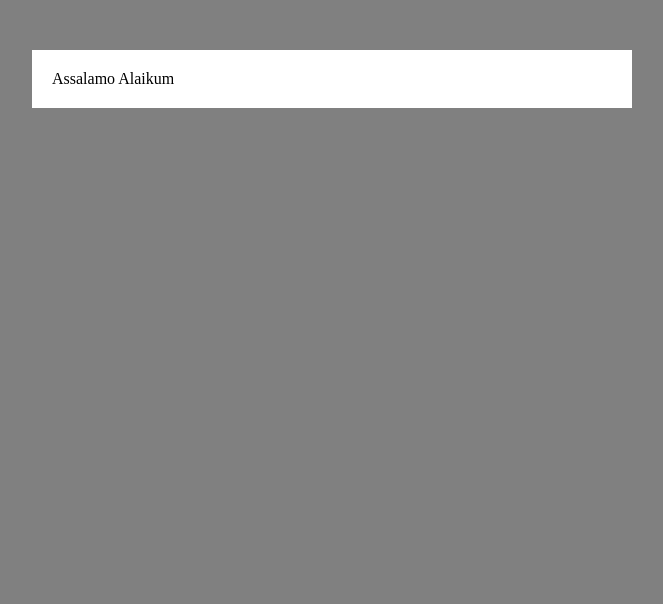
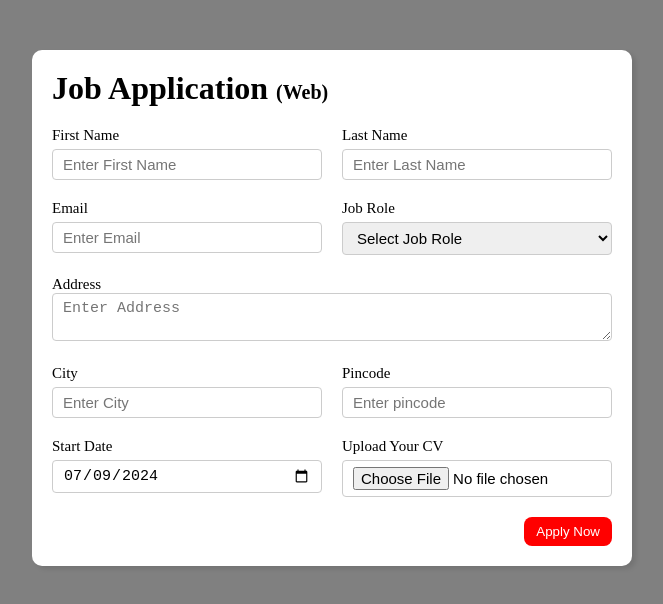
Before and after one commit to usman-saadat/HTML-CSS-Projects, a plain HTML site: page 2. Job Application Website/index.html in a window 1280 px wide. Shown: the whole page, without its empty margins (308-971 px from the left). Drawn offline with Linux system fonts and the light colour scheme.

Commit message:
9 July 2024 Changes

```diff
--- a/2. Job Application Website/index.html
+++ b/2. Job Application Website/index.html
@@ -10,8 +10,83 @@
 <body>
     <div class="container">
         <div class="apply_box">
-            Assalamo Alaikum
 
+            <h1>
+                Job Application
+                <span class="title_small">(Web)</span>
+            </h1>
+
+            <form action="">
+                <div class="form_container">
+
+                    <!--first name-->
+                    <div class="form_control">
+                        <label for="first_name">First Name</label>
+                        <input id="first_name" name="first_name" placeholder="Enter First Name"/>
+                    </div>
+
+                    <!--last name-->
+                    <div class="form_control">
+                        <label for="Last_name">Last Name</label>
+                        <input id="last_name" name="last_name" placeholder="Enter Last Name"/>
+                    </div>
+
+                    <!--email-->
+                    <div class="form_control">
+                        <label for="email">Email</label>
+                        <input type="email" id="email" name="email" placeholder="Enter Email"/>
+                    </div>
+
+                    <!--Job Role-->
+                    <div class="form_control">
+                        <label for="job_role">Job Role</label>
+                        <select id="job_role" name="job_role">
+                            <option value="">Select Job Role</option>
+                            <option value="frontend">Frontend Developer</option>
+                            <option value="backend">Backend Developer</option>
+                            <option value="full_stack">Full Stack Developer</option>
+                            <option value="ui_ux">UI UX Designer</option>
+                        </select>
+                    </div>
+
+                    <!--Address-->
+                    <div class="textarea_control">
+                        <label for="address">Address</label>
+                        <textarea id="address" name="address" row="4" cols="50" placeholder="Enter Address"></textarea>
+                    </div>
+
+                    <!--city-->
+                    <div class="form_control">
+                        <label for="city">City</label>
+                        <input id="city" name="city" placeholder="Enter City"/>
+                    </div>
+
+                    <!--Pin Code-->
+                    <div class="form_control">
+                        <label for="pincode">Pincode</label>
+                        <input type="number" id="pincode" name="pincode" placeholder="Enter pincode"/>
+                    </div>
+
+                    <!--Start Date-->
+                    <div class="form_control">
+                        <label for="date">Start Date</label>
+                        <input value="2024-07-09" type="date" name="date" id="date"/>
+                    </div>
+
+                    <!--Upload CV-->
+                    <div class="form_control">
+                        <label for="upload">Upload Your CV</label>
+                        <input type="file" name="upload" id="upload"/>
+                    </div>
+
+                </div>
+
+                <!--Apply Now Button-->
+                <div class="button_container">
+                    <button type="submit">Apply Now</button>
+                </div>
+
+            </form>
 
         </div>
 </body>
--- a/2. Job Application Website/style.css
+++ b/2. Job Application Website/style.css
@@ -19,4 +19,84 @@ body {
     background-color: white;
     margin: 0 auto;
     margin-top: 50px;
+    box-shadow: 4px 3px 5px rgba(0, 0, 0, 0.1);
+    border-radius: 10px;
 }
+
+.title_small {
+    font-size: 20px;
+}
+
+/* First we will align all the elements of HTML Document. Use grid for it. */
+
+.form_container {
+    margin-top: 20px;
+    display: grid;
+    grid-template-columns: repeat(auto-fit, minmax(200px, 1fr));
+    gap: 20px;
+}
+
+
+.form_control {
+    display: flex;
+    flex-direction: column;
+}
+
+label {
+    font-size: 15px;
+    margin-bottom: 5px;
+}
+
+
+input, select, textarea {
+    padding: 6px 10px;
+    border: 1px solid #ccc;
+    border-radius: 4px;
+    font-size: 15px;
+}
+
+input:focus {
+    outline-color: red;
+}
+
+
+.button_container {
+    display: flex;
+
+    justify-content: flex-end;
+    margin-top: 20px;
+}
+
+button {
+    background-color: red;
+    border: transparent solid 2px;
+    padding: 5px 10px;
+    color: white;
+    border-radius: 8px;
+    transition: 0.3s ease-in;
+}
+
+button:hover {
+    background-color: gray;
+    border: 2px solid red;
+    color: black;
+    transition: 0.3s ease-out;
+    cursor: pointer;
+}
+
+
+.textarea_control {
+    grid-column: 1 / span 2;
+}
+
+
+.textarea_control textarea {
+    width: 100%;
+}
+
+
+@media (max-width:460px) {
+    .textarea_control {
+        grid-column: 1 / span 1;
+    }
+}
--- /dev/null
+++ b/3. Parallax Website/style.css
@@ -0,0 +1,73 @@
+html, body {
+    height: 100%;
+    margin: 0;
+    font-size: 16px;
+    font-family: "Lato", sans-serif;
+    font-weight: 400;
+    line-height: 1.8em;
+    color: #666;
+}
+
+
+.pimg1 {
+    background-image: url(images/F-15\ Eagle\,\ Aircraft\,\ Warplane.jpeg);
+    min-height: 100%;
+}
+
+.pimg2 {
+    background-image: url(images/gripen\,\ jas\ 39\,\ jet.jpeg);
+    min-height: 400px;
+}
+
+
+.pimg3 {
+    background-image: url(images/PAF\ Mirage\ Taking\ offffff.jpeg);
+    min-height: 400px;
+}
+
+.pimg1, .pimg2, .pimg3 {
+    position: relative;
+    background-position: center;
+    background-size: cover;
+    background-repeat: no-repeat;
+    background-attachment: fixed; /* This line creates parallax effect */
+}
+
+/* F15s */
+.ptext {
+    position: absolute;
+    top: 50%;
+    width: 100%;
+    text-align: center;
+    color: black;
+    font-size: 27px;
+    letter-spacing: 8px;
+    text-transform: uppercase;
+}
+
+.textbg {
+    background: #313534;
+    color: white;
+    padding: 20px;
+}
+
+
+.section {
+    padding: 50px 80px;
+    text-align: center;
+}
+
+.section-light {
+    background-color: #f4f4f4;
+    color: #666
+}
+
+
+/* Gripen */
+
+.section-dark {
+    background-color: #282e34;
+    color: #ddd
+}
+
+/* Mirage */
--- /dev/null
+++ b/4. Developer Landing Page/style.css
@@ -0,0 +1,60 @@
+/* Section 1: Full Stack Developer */
+
+@import url('https://fonts.googleapis.com/css2?family=Roboto:ital,wght@0,100;0,300;0,400;0,500;0,700;0,900;1,100;1,300;1,400;1,500;1,700;1,900&display=swap');
+
+* {
+    margin: 0;
+    padding: 0;
+    box-sizing: border-box;
+}
+
+html, body {
+    line-height: 1.4;
+    font-weight: 300;
+    font-family: "Roboto", sans-serif;
+}
+
+.hero_section {
+    background-image: url(images/developer.png);
+    min-height: 100vh;
+    background-position: center;
+    background-size: cover;
+    background-repeat: no-repeat;
+}
+
+.text_container {
+    color: white;
+    max-width: 900px;
+    margin: 0 auto;
+    padding-top: 64px;
+    padding-left: 16px;
+}
+
+.lg_text {
+    font-size: 72px;
+    font-weight: 400;
+}
+
+/* Section 2: Work I can Do For You*/
+
+.black_box {
+    background-color: #000;
+    padding: 20px;
+}
+
+.black_box h2 {
+    font-size: 72px;
+    color: white;
+    text-align: center;
+    font-weight: 300;
+}
+
+.black_box h2 span {
+    font-weight: 400;
+    font-size: 96px;
+}
+
+
+/* Section 3: 3 Cards */
+
+/* We Will use grid for creating layouts */
```
Also changed, not shown: 3. Parallax Website/index.html (added, +54 -0 lines), 4. Developer Landing Page/index.html (added, +68 -0 lines), 3. Parallax Website/images/PAF Mirage Taking offffff.jpeg (added), 3. Parallax Website/images/gripen, jas 39, jet.jpeg (added), 4. Developer Landing Page/images/developer.png (added), 4. Developer Landing Page/images/mobile.png (added), 4. Developer Landing Page/images/uiux.png (added), 4. Developer Landing Page/images/web.png (added), 2 other files.
